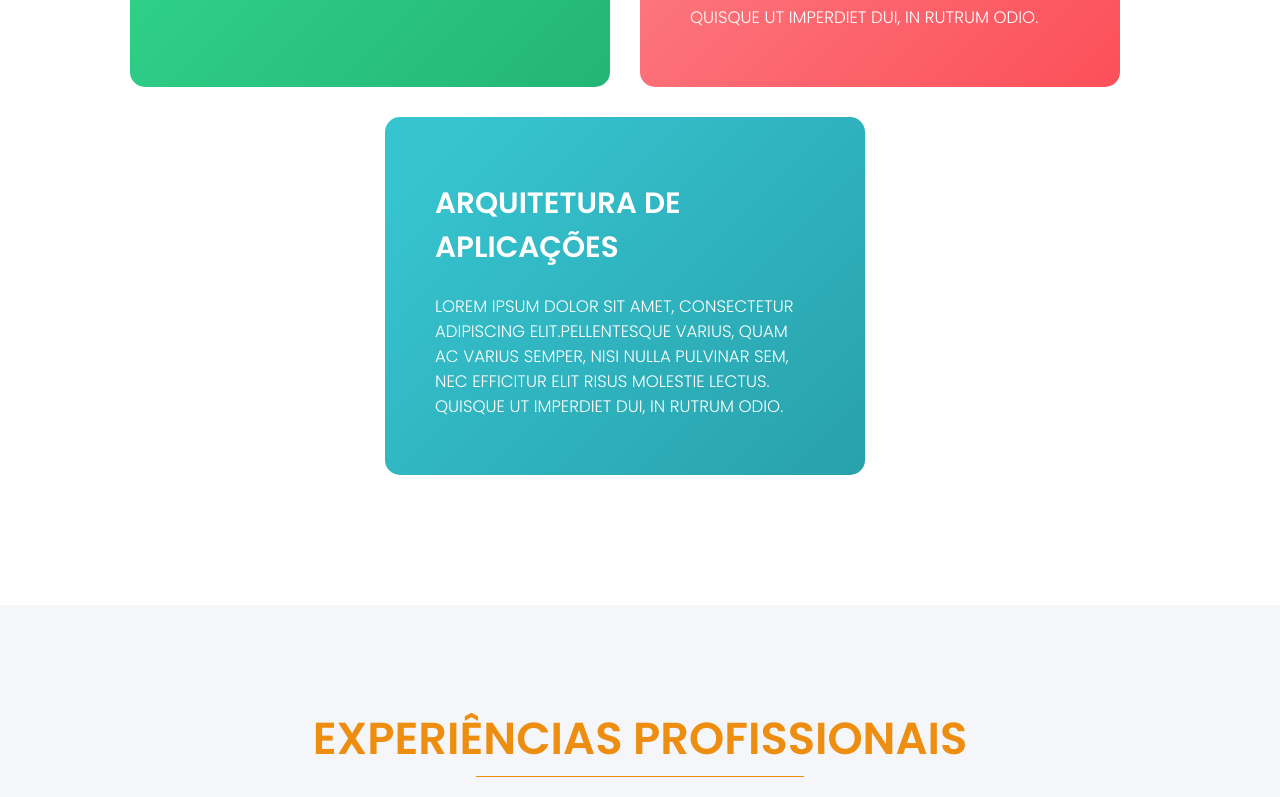
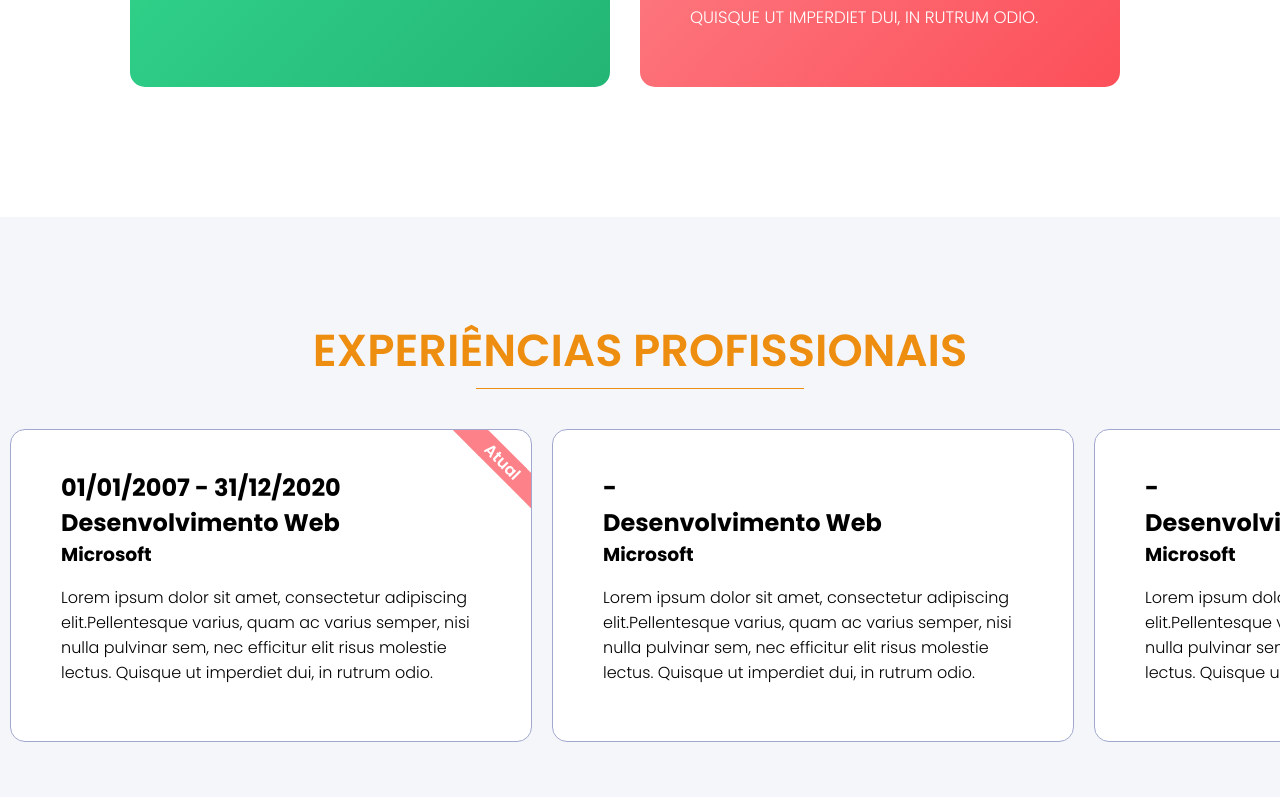
Before and after one commit to romuloedu/romuloedu.github.io, a React (Create React App) app: page / in a window 1280 px wide. Shown: the part 2223-3020 px from the top of the page. Built offline with nearby package versions, Linux system fonts and the light colour scheme.

Commit message:
- Ajustes no estilo dos cards de experiências profissionais.

```diff
--- a/src/components/Works/index.js
+++ b/src/components/Works/index.js
@@ -15,13 +15,20 @@ const Works = (props) => {
                 {
                     works.map((work, index) =>
                         <div className="worksCard" key={index}>
-                            <h1>{work.name}</h1>
+                            {
+                                index === 0
+                                    ? <span className="actualBadge">Atual</span>
+                                    : null
+                            }
+                            <h2>{work.begin} - {work.end}</h2>
+                            <h1>{work.title}</h1>
+                            <h3>{work.company}</h3>
                             <p>{work.description}</p>
                         </div>
                     )
                 }
             </div>
-        </section>
+        </section >
     );
 }
 
--- a/src/components/Works/styles.css
+++ b/src/components/Works/styles.css
@@ -40,6 +40,7 @@
       -ms-flex-pack: start;
           justify-content: flex-start;
   width: 100%;
+  position: relative;
   -ms-flex-wrap: wrap;
       flex-wrap: wrap;
 }
@@ -56,17 +57,66 @@
   }
 }
 
-.worksWrapper .worksCards div {
-  background-color: aquamarine;
+.worksWrapper .worksCards .worksCard {
   border-radius: 15px;
+  background-color: #fff;
   margin: 0px 0px 30px 0px;
   padding: 40px 50px 40px 50px;
+  position: relative;
+  border: solid 1px #a1a7ce;
+  overflow: hidden;
+  -webkit-transition: background-color ease-in 0.2s;
+  transition: background-color ease-in 0.2s;
 }
 
 @media (min-width: 1025px) {
-  .worksWrapper .worksCards div {
+  .worksWrapper .worksCards .worksCard {
     min-width: 420px;
     margin: 0px 10px 0px 10px;
   }
 }
+
+.worksWrapper .worksCards .worksCard:hover {
+  background-color: rgba(245, 187, 111, 0.5);
+}
+
+.worksWrapper .worksCards .worksCard h1, .worksWrapper .worksCards .worksCard h2, .worksWrapper .worksCards .worksCard h3 {
+  padding: 0px;
+  margin: 0px;
+}
+
+.worksWrapper .worksCards .worksCard .actualBadge {
+  margin: 0;
+  padding: 0;
+  background: #fd8188;
+  border-style: none;
+  color: #fff;
+  font-weight: 600;
+  position: absolute;
+  top: 0;
+  right: 0;
+  -webkit-transform: translateX(20%) translateY(30%) rotate(45deg);
+          transform: translateX(20%) translateY(30%) rotate(45deg);
+  -webkit-transform-origin: top left;
+          transform-origin: top left;
+}
+
+.worksWrapper .worksCards .worksCard .actualBadge:before, .worksWrapper .worksCards .worksCard .actualBadge:after {
+  content: '';
+  position: absolute;
+  top: 0;
+  margin: 0 -1px;
+  /* tweak */
+  width: 100%;
+  height: 100%;
+  background: #fd8188;
+}
+
+.worksWrapper .worksCards .worksCard .actualBadge:before {
+  right: 100%;
+}
+
+.worksWrapper .worksCards .worksCard .actualBadge:after {
+  left: 100%;
+}
 /*# sourceMappingURL=styles.css.map */
--- a/src/components/Works/styles.scss
+++ b/src/components/Works/styles.scss
@@ -23,6 +23,7 @@
         align-items: stretch;
         justify-content: flex-start;
         width: 100%;
+        position: relative;
         flex-wrap: wrap;
 
         @media ($break-desktop) {
@@ -31,16 +32,62 @@
             overflow-y: scroll;
         }
 
-        div {
-            background-color: aquamarine;
+        .worksCard {
             border-radius: 15px;
+            background-color: #fff;
             margin: 0px 0px 30px 0px;
             padding: 40px 50px 40px 50px;
+            position: relative;
+            border: solid 1px $light-purple;
+            overflow: hidden;
+            transition: background-color ease-in 0.2s;
 
             @media ($break-desktop) {
                 min-width: 420px;
                 margin: 0px 10px 0px 10px;
             }
+
+            &:hover {
+                background-color: rgba($light-yellow, 0.5);
+            }
+
+            h1, h2, h3 {
+                padding: 0px;
+                margin: 0px;
+            }
+
+            .actualBadge {
+                margin: 0;
+                padding: 0;
+                background: $light-red;
+                border-style: none;
+                color: #fff;
+                font-weight: 600;
+                position: absolute;
+                top: 0;
+                right: 0;
+                transform: translateX(20%) translateY(30%) rotate(45deg);
+                transform-origin: top left;
+
+                &:before,
+                &:after {
+                    content: '';
+                    position: absolute;
+                    top:0;
+                    margin: 0 -1px; /* tweak */
+                    width: 100%;
+                    height: 100%;
+                    background: $light-red;
+                }
+
+                &:before {
+                    right:100%;
+                }
+
+                &:after {
+                    left:100%;
+                }
+            }
         }
     }
 }
--- a/src/pages/Home/index.js
+++ b/src/pages/Home/index.js
@@ -9,8 +9,9 @@ import './styles.css';
 
 const Home = () => {
 
-    const [skills] = useState(
-        [
+    const [data] = useState(
+        {
+            skills: [
                 {
                     name: "Desenvolvimento Web",
                     description: "Lorem ipsum dolor sit amet, consectetur adipiscing elit." +
@@ -34,25 +35,54 @@ const Home = () => {
                     description: "Lorem ipsum dolor sit amet, consectetur adipiscing elit." +
                         "Pellentesque varius, quam ac varius semper, nisi nulla pulvinar sem, " +
                         "nec efficitur elit risus molestie lectus. Quisque ut imperdiet dui, in rutrum odio."
+                }
+            ],
+            experiences: [
+                {
+                    company: "Microsoft",
+                    title: "Desenvolvimento Web",
+                    begin: "01/01/2007",
+                    end: "31/12/2020",
+                    description: "Lorem ipsum dolor sit amet, consectetur adipiscing elit." +
+                        "Pellentesque varius, quam ac varius semper, nisi nulla pulvinar sem, " +
+                        "nec efficitur elit risus molestie lectus. Quisque ut imperdiet dui, in rutrum odio."
                 },
                 {
-                name: "Arquitetura de Aplicações",
+                    company: "Microsoft",
+                    title: "Desenvolvimento Web",
+                    begin: "",
+                    end: "",
+                    description: "Lorem ipsum dolor sit amet, consectetur adipiscing elit." +
+                        "Pellentesque varius, quam ac varius semper, nisi nulla pulvinar sem, " +
+                        "nec efficitur elit risus molestie lectus. Quisque ut imperdiet dui, in rutrum odio."
+                },
+                {
+                    company: "Microsoft",
+                    title: "Desenvolvimento Web",
+                    begin: "",
+                    end: "",
                     description: "Lorem ipsum dolor sit amet, consectetur adipiscing elit." +
                         "Pellentesque varius, quam ac varius semper, nisi nulla pulvinar sem, " +
                         "nec efficitur elit risus molestie lectus. Quisque ut imperdiet dui, in rutrum odio."
                 }
             ]
-    );
+        });
 
     return (
         <div className="container">
             <Intro />
             <Bio />
-            <Skills data={skills} />
-            <Works data={skills} />
-            {/* <section>
-                <span>Skills</span>
-            </section>
+            {
+                data.skills.length > 0
+                    ? <Skills data={data.skills} />
+                    : null
+            }
+            {
+                data.experiences.length > 0
+                    ? <Works data={data.experiences} />
+                    : null
+            }
+            {/*
             <section>
                 <span>GitHub</span>
             </section>
```
Also changed, not shown: 1 other file (tests, documents, lock files or other folders). Lines whose indentation alone changed are shown as unchanged.
